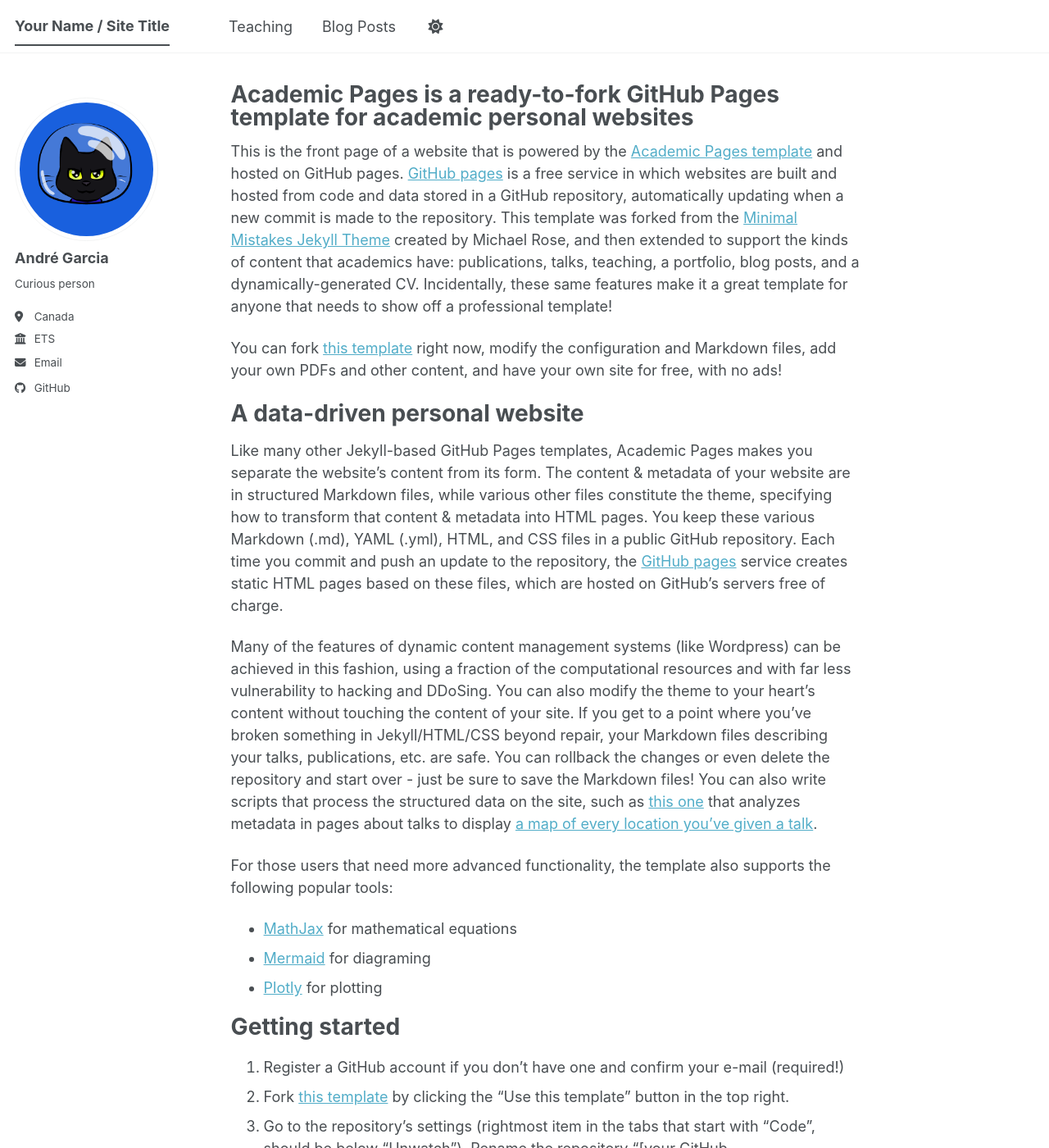
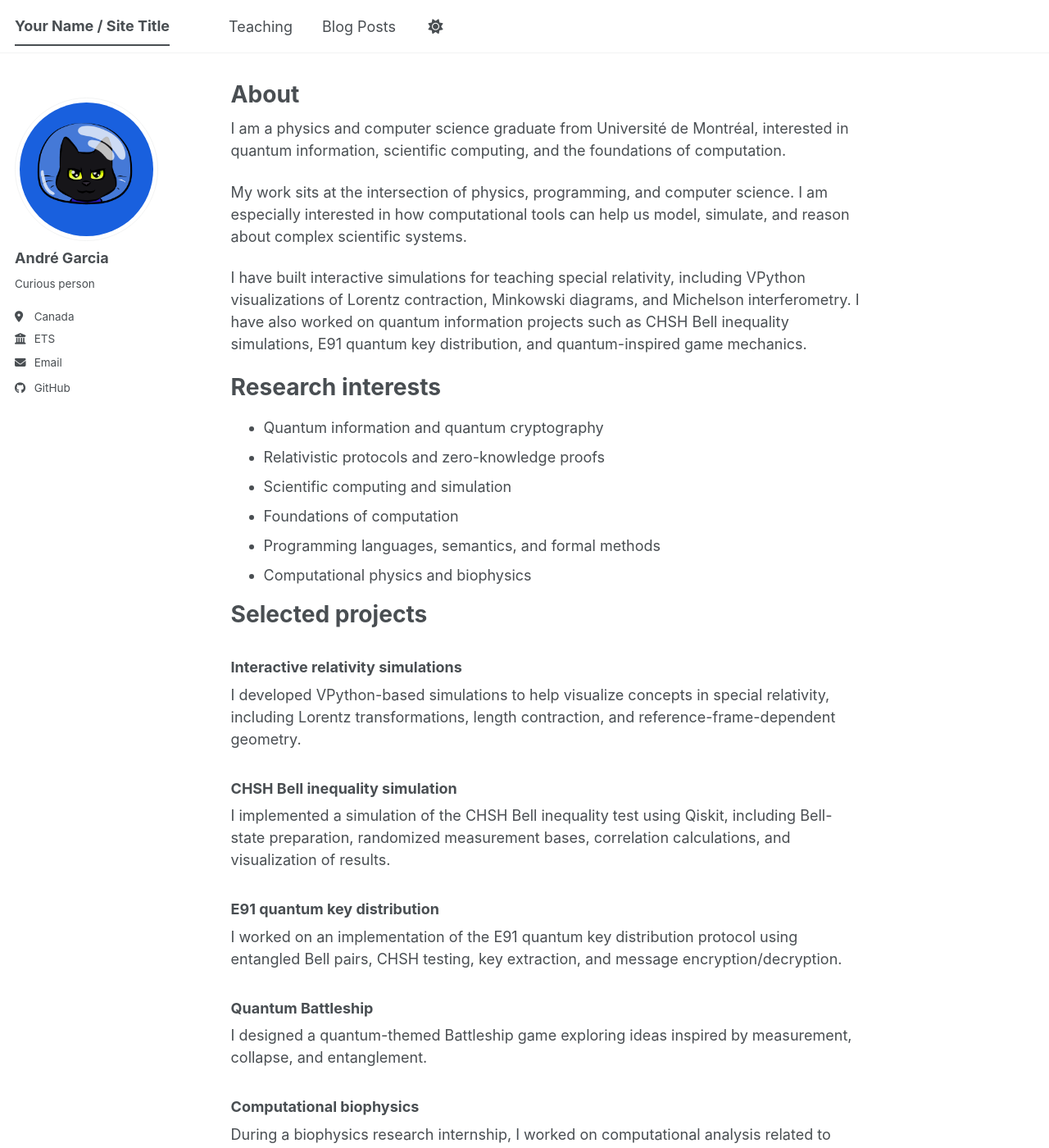
Before and after one commit to andre-d-garcia/andre-d-garcia.github.io, a Jekyll site: the page built from _pages/about.md, in a window 1280 px wide and 1400 px high. Shown: the whole window at 82% size. Built offline with Jekyll 4.4.1, drawn with Linux system fonts in a browser that asks for light colours; a script bundle is joined from its source files by our own code; library files that are not in the unit come from our copies; some of the changed text lies outside the part shown.

Commit message:
Starting page

```diff
--- a/_pages/about.md
+++ b/_pages/about.md
@@ -1,56 +1,57 @@
 ---
 permalink: /
-title: "Academic Pages is a ready-to-fork GitHub Pages template for academic personal websites"
+title: "About"
 author_profile: true
 redirect_from:
   - /about/
   - /about.html
 ---
 
-This is the front page of a website that is powered by the [Academic Pages template](https://github.com/academicpages/academicpages.github.io) and hosted on GitHub pages. [GitHub pages](https://pages.github.com) is a free service in which websites are built and hosted from code and data stored in a GitHub repository, automatically updating when a new commit is made to the repository. This template was forked from the [Minimal Mistakes Jekyll Theme](https://mmistakes.github.io/minimal-mistakes/) created by Michael Rose, and then extended to support the kinds of content that academics have: publications, talks, teaching, a portfolio, blog posts, and a dynamically-generated CV. Incidentally, these same features make it a great template for anyone that needs to show off a professional template!
+I am a physics and computer science graduate from Université de Montréal, interested in quantum information, scientific computing, and the foundations of computation.
 
- You can fork [this template](https://github.com/academicpages/academicpages.github.io) right now, modify the configuration and Markdown files, add your own PDFs and other content, and have your own site for free, with no ads!
+My work sits at the intersection of physics, programming, and computer science. I am especially interested in how computational tools can help us model, simulate, and reason about complex scientific systems.
 
-A data-driven personal website
+I have built interactive simulations for teaching special relativity, including VPython visualizations of Lorentz contraction, Minkowski diagrams, and Michelson interferometry. I have also worked on quantum information projects such as CHSH Bell inequality simulations, E91 quantum key distribution, and quantum-inspired game mechanics.
+
+Research interests
 ======
-Like many other Jekyll-based GitHub Pages templates, Academic Pages makes you separate the website's content from its form. The content & metadata of your website are in structured Markdown files, while various other files constitute the theme, specifying how to transform that content & metadata into HTML pages. You keep these various Markdown (.md), YAML (.yml), HTML, and CSS files in a public GitHub repository. Each time you commit and push an update to the repository, the [GitHub pages](https://pages.github.com/) service creates static HTML pages based on these files, which are hosted on GitHub's servers free of charge.
 
-Many of the features of dynamic content management systems (like Wordpress) can be achieved in this fashion, using a fraction of the computational resources and with far less vulnerability to hacking and DDoSing. You can also modify the theme to your heart's content without touching the content of your site. If you get to a point where you've broken something in Jekyll/HTML/CSS beyond repair, your Markdown files describing your talks, publications, etc. are safe. You can rollback the changes or even delete the repository and start over - just be sure to save the Markdown files! You can also write scripts that process the structured data on the site, such as [this one](https://github.com/academicpages/academicpages.github.io/blob/master/talkmap.ipynb) that analyzes metadata in pages about talks to display [a map of every location you've given a talk](https://academicpages.github.io/talkmap.html).
+- Quantum information and quantum cryptography
+- Relativistic protocols and zero-knowledge proofs
+- Scientific computing and simulation
+- Foundations of computation
+- Programming languages, semantics, and formal methods
+- Computational physics and biophysics
 
-For those users that need more advanced functionality, the template also supports the following popular tools:
-- [MathJax](https://www.mathjax.org/) for mathematical equations
-- [Mermaid](https://mermaid.js.org/) for diagraming
-- [Plotly](https://plotly.com/javascript/) for plotting
+Selected projects
+======
 
-Getting started
+### Interactive relativity simulations
+
+I developed VPython-based simulations to help visualize concepts in special relativity, including Lorentz transformations, length contraction, and reference-frame-dependent geometry.
+
+### CHSH Bell inequality simulation
+
+I implemented a simulation of the CHSH Bell inequality test using Qiskit, including Bell-state preparation, randomized measurement bases, correlation calculations, and visualization of results.
+
+### E91 quantum key distribution
+
+I worked on an implementation of the E91 quantum key distribution protocol using entangled Bell pairs, CHSH testing, key extraction, and message encryption/decryption.
+
+### Quantum Battleship
+
+I designed a quantum-themed Battleship game exploring ideas inspired by measurement, collapse, and entanglement.
+
+### Computational biophysics
+
+During a biophysics research internship, I worked on computational analysis related to cellular systems and physical modeling.
+
+Teaching
 ======
-1. Register a GitHub account if you don't have one and confirm your e-mail (required!)
-1. Fork [this template](https://github.com/academicpages/academicpages.github.io) by clicking the "Use this template" button in the top right.
-1. Go to the repository's settings (rightmost item in the tabs that start with "Code", should be below "Unwatch"). Rename the repository "[your GitHub username].github.io", which will also be your website's URL.
-1. Set site-wide configuration and create content & metadata (see below -- also see [this set of diffs](https://archive.is/3TPas) showing what files were changed to set up [an example site](https://getorg-testacct.github.io) for a user with the username "getorg-testacct")
-1. Upload any files (like PDFs, .zip files, etc.) to the files/ directory. They will appear at https://[your GitHub username].github.io/files/example.pdf.
-1. Check status by going to the repository settings, in the "GitHub pages" section
 
-Site-wide configuration
-------
-The main configuration file for the site is in the base directory in [_config.yml](https://github.com/academicpages/academicpages.github.io/blob/master/_config.yml), which defines the content in the sidebars and other site-wide features. You will need to replace the default variables with ones about yourself and your site's github repository. The configuration file for the top menu is in [_data/navigation.yml](https://github.com/academicpages/academicpages.github.io/blob/master/_data/navigation.yml). For example, if you don't have a portfolio or blog posts, you can remove those items from that navigation.yml file to remove them from the header.
+I have experience tutoring mathematics and contributing to physics education. I have also worked as a teaching assistant for a special relativity course, where I developed interactive tools to support students’ intuition.
 
-Create content & metadata
-------
-For site content, there is one Markdown file for each type of content, which are stored in directories like _publications, _talks, _posts, _teaching, or _pages. For example, each talk is a Markdown file in the [_talks directory](https://github.com/academicpages/academicpages.github.io/tree/master/_talks). At the top of each Markdown file is structured data in YAML about the talk, which the theme will parse to do lots of cool stuff. The same structured data about a talk is used to generate the list of talks on the [Talks page](https://academicpages.github.io/talks), each [individual page](https://academicpages.github.io/talks/2012-03-01-talk-1) for specific talks, the talks section for the [CV page](https://academicpages.github.io/cv), and the [map of places you've given a talk](https://academicpages.github.io/talkmap.html) (if you run this [python file](https://github.com/academicpages/academicpages.github.io/blob/master/talkmap.py) or [Jupyter notebook](https://github.com/academicpages/academicpages.github.io/blob/master/talkmap.ipynb), which creates the HTML for the map based on the contents of the _talks directory).
+Contact
+======
 
-**Markdown generator**
-
-The repository includes [a set of Jupyter notebooks](https://github.com/academicpages/academicpages.github.io/tree/master/markdown_generator
-) that converts a CSV containing structured data about talks or presentations into individual Markdown files that will be properly formatted for the Academic Pages template. The sample CSVs in that directory are the ones I used to create my own personal website at stuartgeiger.com. My usual workflow is that I keep a spreadsheet of my publications and talks, then run the code in these notebooks to generate the Markdown files, then commit and push them to the GitHub repository.
-
-How to edit your site's GitHub repository
-------
-Many people use a git client to create files on their local computer and then push them to GitHub's servers. If you are not familiar with git, you can directly edit these configuration and Markdown files directly in the github.com interface. Navigate to a file (like [this one](https://github.com/academicpages/academicpages.github.io/blob/master/_talks/2012-03-01-talk-1.md) and click the pencil icon in the top right of the content preview (to the right of the "Raw | Blame | History" buttons). You can delete a file by clicking the trashcan icon to the right of the pencil icon. You can also create new files or upload files by navigating to a directory and clicking the "Create new file" or "Upload files" buttons.
-
-Example: editing a Markdown file for a talk
-![Editing a Markdown file for a talk](/images/editing-talk.png)
-
-For more info
-------
-More info about configuring Academic Pages can be found in [the guide](https://academicpages.github.io/markdown/), the [growing wiki](https://github.com/academicpages/academicpages.github.io/wiki), and you can always [ask a question on GitHub](https://github.com/academicpages/academicpages.github.io/discussions). The [guides for the Minimal Mistakes theme](https://mmistakes.github.io/minimal-mistakes/docs/configuration/) (which this theme was forked from) might also be helpful.
+You can find my work on GitHub and reach me through the links in the sidebar.
```
